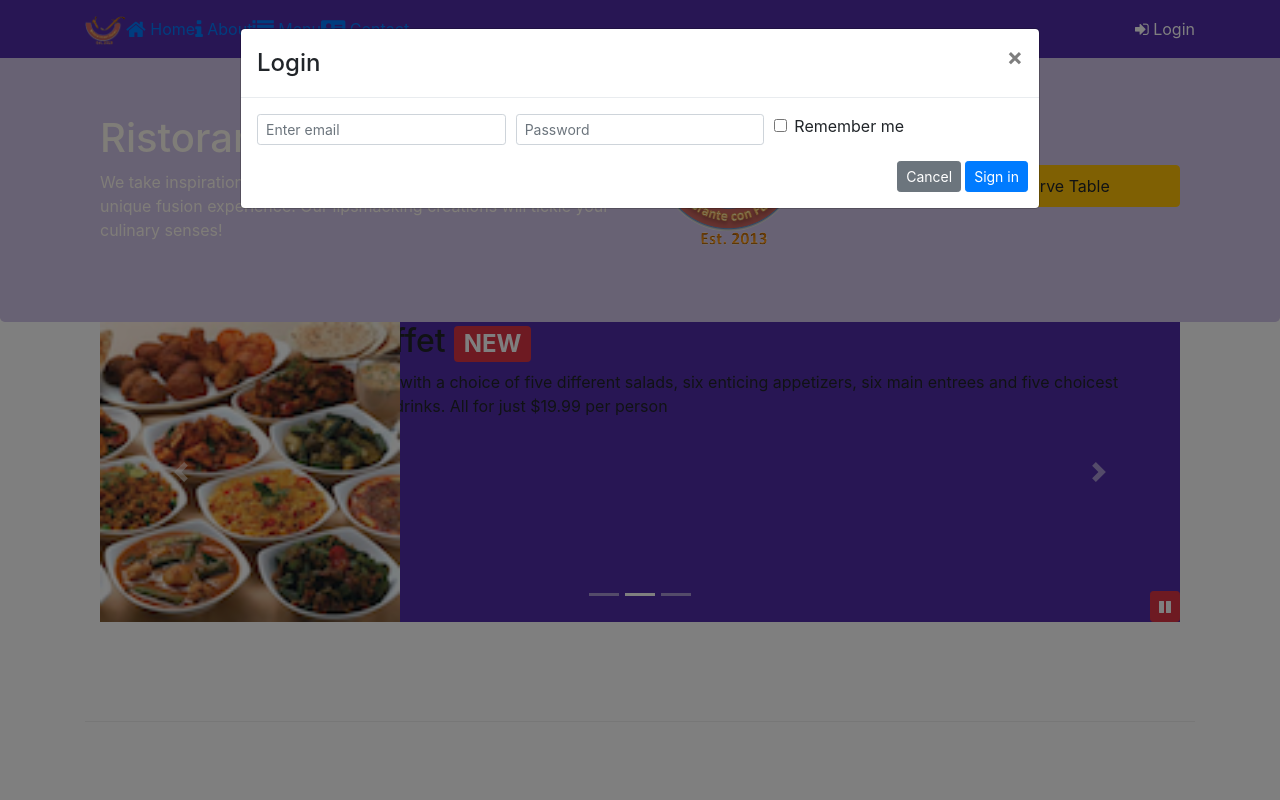
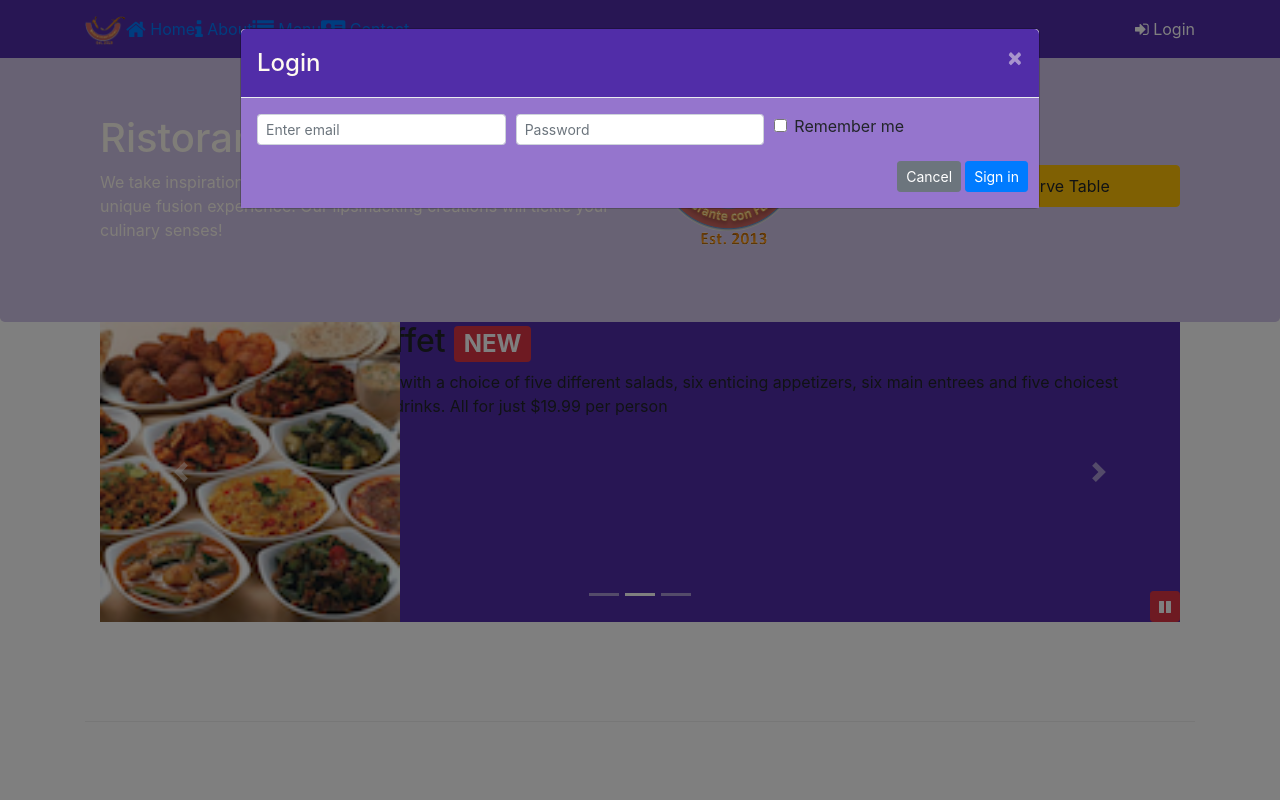
Before and after one commit to RahmanBadru/Bootstrap, a website: page index.html in a window 1280 px wide. Both pictures are taken after a click on the link "Login". Shown: the top 800 px of the page. Drawn offline with nearby package versions, Linux system fonts and the light colour scheme.

Commit message:
Assignment 4

```diff
--- a/css/styles.scss
+++ b/css/styles.scss
@@ -74,3 +74,16 @@ body {
     bottom: 0px;
     z-index: 1;
 }
+
+.modal-header{
+    background: $background-dark;
+    color: floralwhite;
+
+    .close{
+        color: floralwhite;
+    }
+}
+
+.modal-body{
+    background: $background-pale;
+}
--- a/index.html
+++ b/index.html
@@ -32,7 +32,7 @@
                     <li class="nav-item"><a class="navbar-link" href="./contactus.html"><span class="fa fa-address-card fa-lg"></span> Contact</a></li>
                 </ul>
                 <span class="navbar-text">
-                    <a data-toggle="modal" data-target="#loginModal">
+                    <a id="login">
                         <span class="fa fa-sign-in"></span> Login</a>
                 </span>
             </div>
@@ -164,7 +164,7 @@
                     <img src="img/logo.png" class="img-fluid">
                 </div>
                 <div class="col-12 col-sm align-self-center">
-                    <a role="button" class="btn btn-block nav-link btn-warning" href="#form1" data-toggle="modal" data-target="#reservemodal">Reserve Table</a>
+                    <a role="button" class="btn btn-block nav-link btn-warning" href="#form1" id="reserve">Reserve Table</a>
                 </div>
             </div>
         </div>
@@ -359,6 +359,17 @@
 
         });
     </script>
+    <script>
+        $(document).ready(function(){
+            $("#reserve").click(function(){
+                $("#reservemodal").modal();
+            });
+            $("#login").click(function(){
+                $("#loginModal").modal();
+            })
+
+        });
+    </script>
 
 
 </body>
```
Also changed, not shown: css/styles.css.
